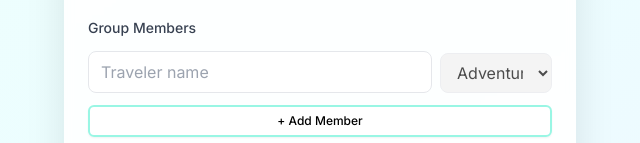
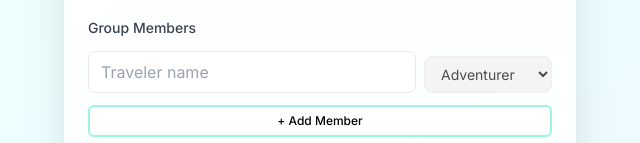
Before and after one commit to datasciencepursuer/bubufulplanet, a Next.js app: page / in a window 1280 px wide. Both pictures are taken after a click on the button "Create Travel Group". Shown: the part 387-530 px from the top of the page, without its empty margins (320-960 px from the left). Built offline with nearby package versions, Linux system fonts and the light colour scheme; no server answers; the database is empty.

Commit message:
Fixed sizing issue in create group

```diff
--- a/src/app/page.tsx
+++ b/src/app/page.tsx
@@ -223,11 +223,11 @@ export default function Home() {
                           disabled={loading}
                         />
                       </div>
-                      <div className="w-28">
+                      <div className="w-32">
                         <select
                           value={member.role}
                           onChange={(e) => updateMember(index, 'role', e.target.value as 'adventurer' | 'party member')}
-                          className="w-full px-3 py-2 rounded-lg border border-gray-200 focus:border-teal-600 focus:ring-2 focus:ring-teal-200 focus:outline-none transition-all duration-200"
+                          className="w-full px-3 py-2 rounded-lg border border-gray-200 focus:border-teal-600 focus:ring-2 focus:ring-teal-200 focus:outline-none transition-all duration-200 text-sm"
                           disabled={index === 0 || loading}
                         >
                           <option value="adventurer">Adventurer</option>
```
